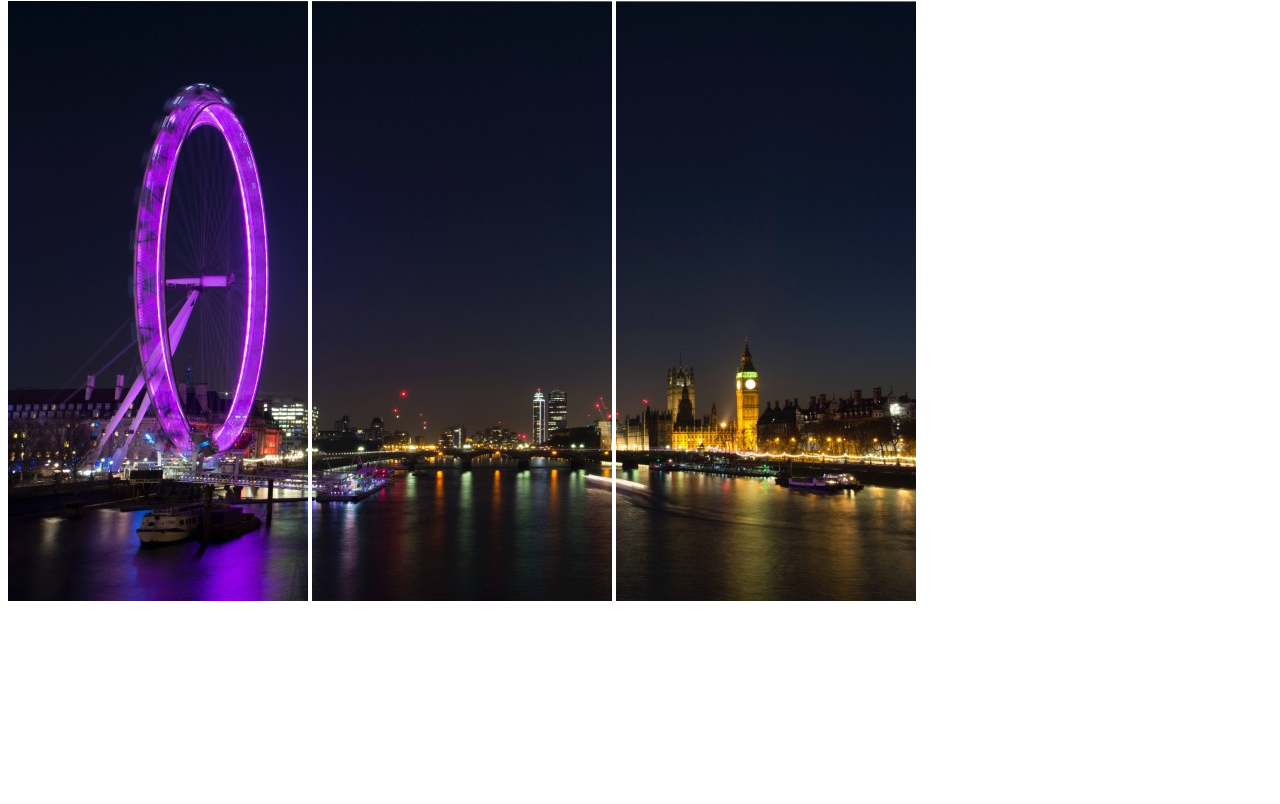
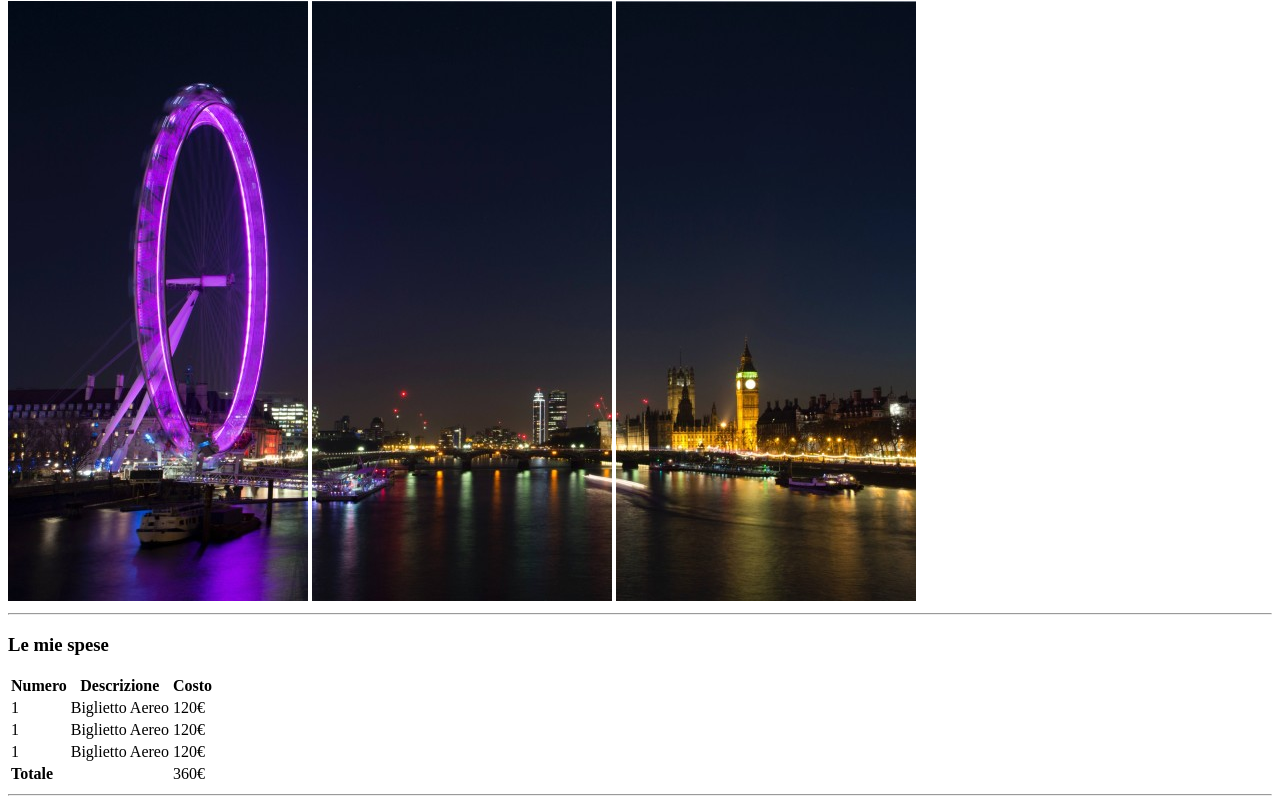
Before and after one commit to LucaCavatassi/html-london-trip, a plain HTML site: page index.html in a window 1280 px wide. Shown: the part 79-883 px from the top of the page. Before the commit the page ends 800 px from the top, so only its background shows below. Drawn offline with Linux system fonts and the light colour scheme.

Commit message:
add: main - all section inside main - section "le mie spese" content

```diff
--- a/index.html
+++ b/index.html
@@ -6,11 +6,88 @@
     <title>Document</title>
 </head>
 <body>
+    <!-- header start -->
     <header>
         <h1>Il mio Viaggio a Londra</h1>
         <img src="img/pexels-bill-emrich-230794-0.jpg" alt="london_bridge_1">
         <img src="img/pexels-bill-emrich-230794-1.jpg" alt="london_bridge_2">
         <img src="img/pexels-bill-emrich-230794-2.jpg" alt="london_bridge_3">
     </header>
+    <!-- header end -->
+
+    <hr>
+
+    <!-- main start -->
+    <main>
+        <!-- section "le mie spese" -->
+        <section>
+            <h3>Le mie spese</h3>
+            <table>
+                <!-- table header -->
+                <thead>
+                    <tr>
+                        <th>Numero</th>
+                        <th>Descrizione</th>
+                        <th>Costo</th>
+                    </tr>
+                </thead>
+                <!-- table header -->
+
+                <!-- table body -->
+                <tbody>
+                    <tr>
+                        <td>1</td>
+                        <td>Biglietto Aereo</td>
+                        <td>120€</td>
+                    </tr>
+                    <tr>
+                        <td>1</td>
+                        <td>Biglietto Aereo</td>
+                        <td>120€</td>
+                    </tr>
+                    <tr>
+                        <td>1</td>
+                        <td>Biglietto Aereo</td>
+                        <td>120€</td>
+                    </tr>
+                </tbody>
+                <!-- table body -->
+
+                <!-- table footer -->
+                <tfoot>
+                    <tr>
+                        <td><strong>Totale</strong></td>
+                        <td></td>
+                        <td>360€</td>
+                    </tr>
+                </tfoot>
+                <!-- table footer -->
+            </table>
+        </section>
+        <!-- section "le mie spese" -->
+
+        <!-- section "cose da fare" -->
+        <section>
+
+        </section>
+        <!-- section "cose da fare" -->
+
+        <!-- section "info utili" -->
+        <section>
+
+        </section>
+        <!-- section "info utili" -->
+
+    </main>
+    <!-- main end -->
+
+    <hr>
+
+    <!-- footer start -->
+    <footer>
+
+    </footer>
+    <!-- footer end -->
+
 </body>
 </html>
```
